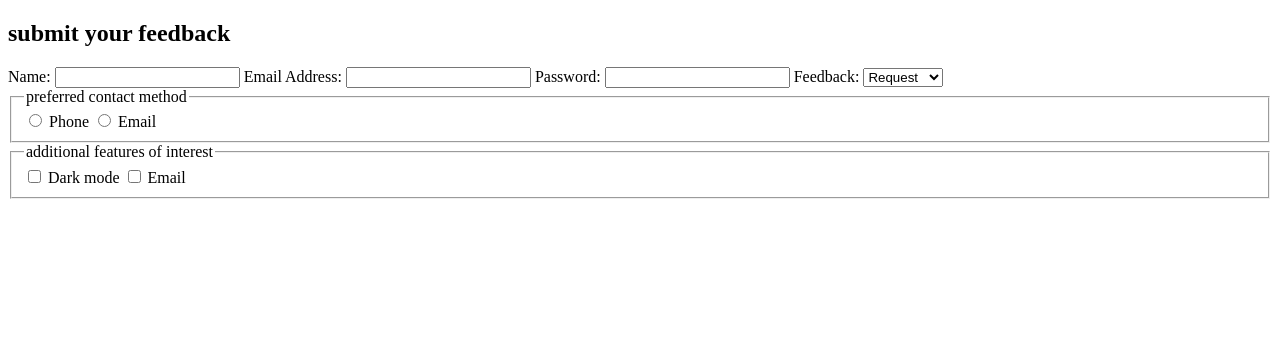
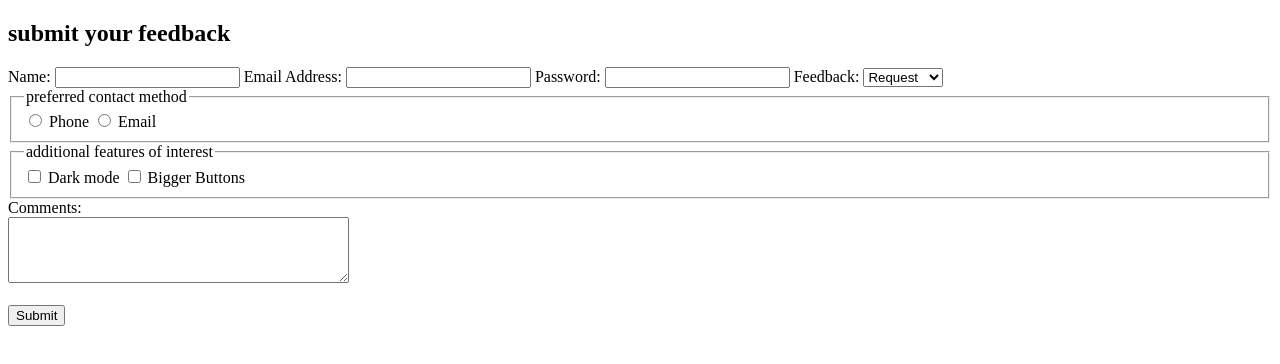
Before and after one commit to Nbelman1/practice-buildingAForm-noah-b, a website: page index.html in a window 1280 px wide. Drawn offline with Linux system fonts and the light colour scheme.

Commit message:
Update index.html

```diff
--- a/index.html
+++ b/index.html
@@ -14,20 +14,22 @@
     additional features of interest(checkboxes)
     commits(textarea)
     submit button  -->
- <h2>
-    submit your feedback
- </h2>
+ <h2> submit your feedback </h2>
 
  <form>
+     <!-- Full Name -->
     <label for = "name">Name: </label>
     <input type="text" id="name" name="name" required >
 
+    <!-- Email -->
     <label for = "email">Email Address: </label>
     <input type="email" id="email" name="email" required >
 
-     <label for = "pwd">Password: </label>
+    <!-- Password -->
+    <label for = "pwd">Password: </label>
     <input type="password" id="pwd" name="pwd" required >
 
+      <!-- Feedback Category -->
      <label for = "feedback-type">Feedback: </label>
     <select id="feedback-type" name="feedback-type"  >
          <option value="request">Request</option>
@@ -35,6 +37,7 @@
            <option value="comment">Comment</option>
       </select>
 
+   <!-- Preferred Contact Method -->
     <fieldset>
       <legend>preferred contact method</legend>
 
@@ -46,6 +49,7 @@
 
      </fieldset>
 
+     <!-- Additional Features -->
      <fieldset>
       <legend>additional features of interest</legend>
 
@@ -53,11 +57,14 @@
       <label for = "dark-mode">Dark mode </label>
 
       <input type="checkbox" id = "bigger-button" name="features" value="buttons"/>
-      <label for = "bigger-button">Email </label>
+      <label for = "bigger-button">Bigger Buttons </label>
+    </fieldset>
+     <!-- Comments -->
+    <label for="comments">Comments:</label><br>
+    <textarea id="comments" name="comments" rows="4" cols="40"></textarea><br><br>
 
-     </fieldset>
-
-
+    <!-- Submit -->
+    <button type="submit">Submit</button>
  </form>
 </body>
 </html>
```
